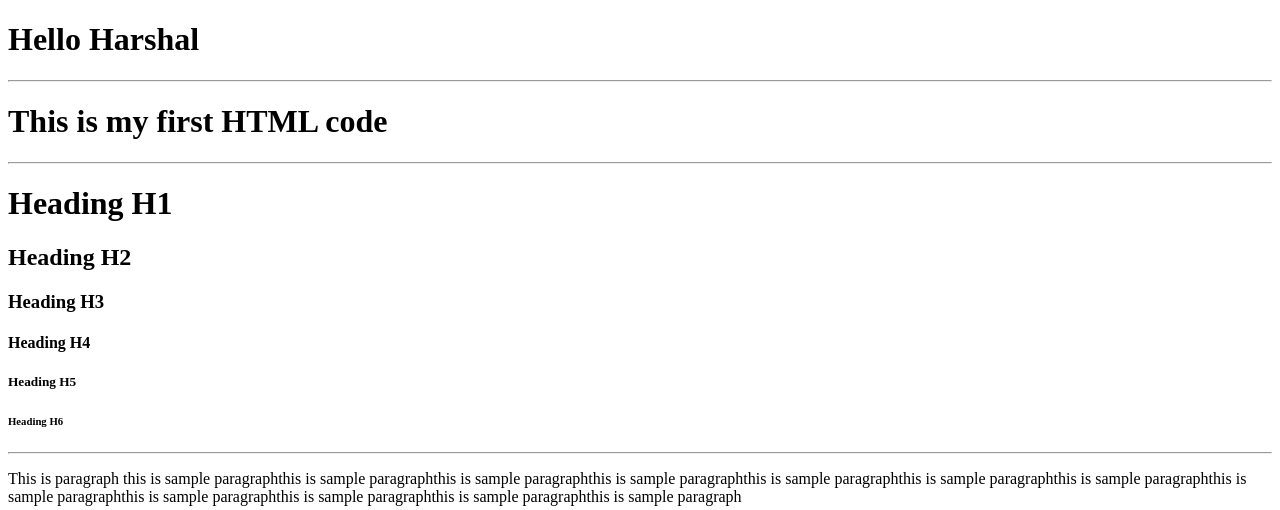
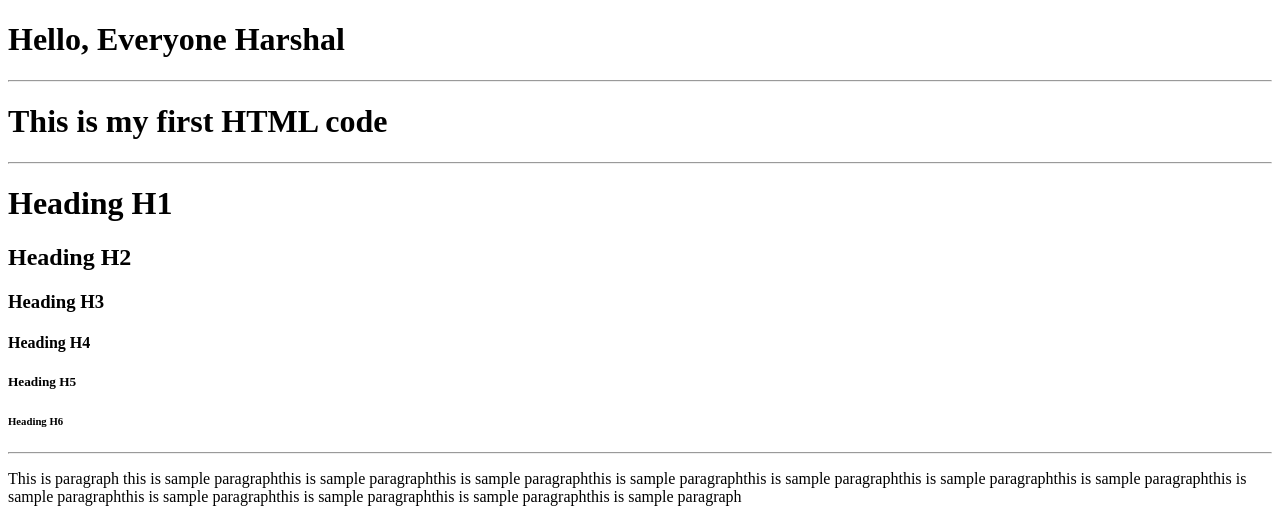
Before and after one commit to harshalpuri1/Welcome, a plain HTML site: page Index.html in a window 1280 px wide. Shown: the top 510 px of the page. Drawn offline with Linux system fonts and the light colour scheme.

Commit message:
Change something

```diff
--- a/Index.html
+++ b/Index.html
@@ -6,7 +6,7 @@
     <title>Document</title>
 </head>
 <body>
-    <h1>Hello Harshal</h1><hr>
+    <h1>Hello, Everyone Harshal</h1><hr>
     <h1>This is my first HTML code</h1><hr>
     <h1>Heading H1 </h1>
     <h2>Heading H2 </h2>
```
